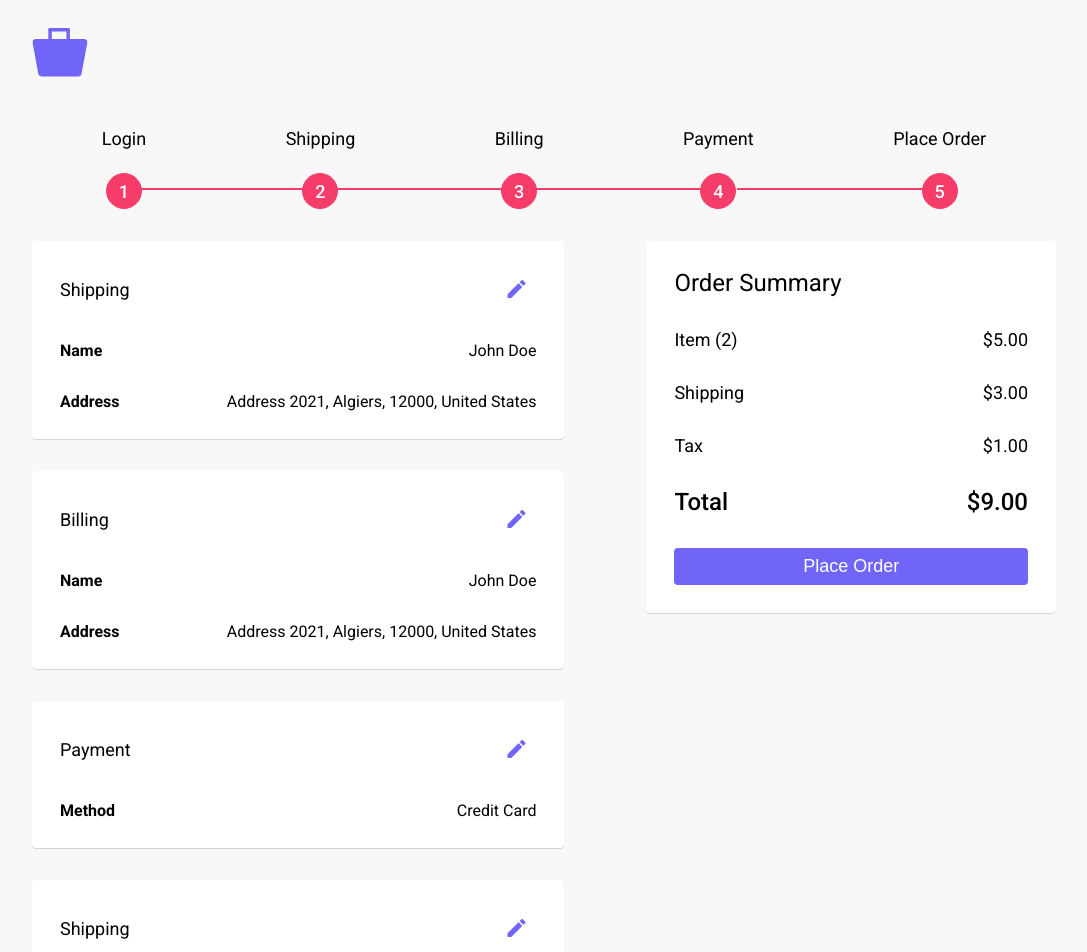
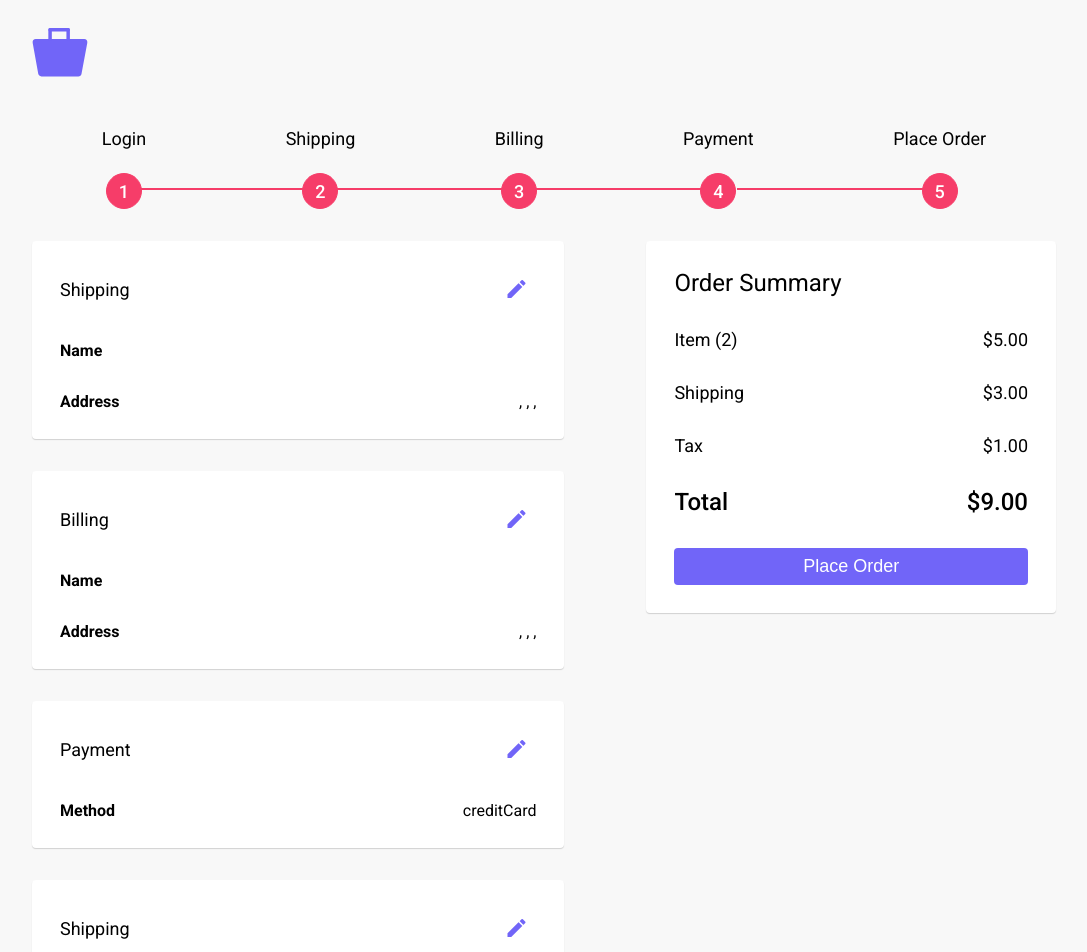
Before and after one commit to harounach/vegefru, a Next.js app: page /placeOrder in a window 1280 px wide. Shown: the top 952 px of the page, without its empty margins (96-1183 px from the left). Built offline with nearby package versions, Linux system fonts and the light colour scheme.

Commit message:
Feed place order cards with real data

```diff
--- a/components/PlaceOrderCard/PlaceOrderBillingCard.jsx
+++ b/components/PlaceOrderCard/PlaceOrderBillingCard.jsx
@@ -3,15 +3,7 @@ import classNames from "classnames";
 import styles from "./PlaceOrderCard.module.scss";
 import Button from "../Button/Button";
 
-const PlaceOrderBillingCard = () => {
-  const billingInfo = {
-    fullName: "John Doe",
-    address: "Address 2021",
-    city: "Algiers",
-    postalCode: "12000",
-    country: "United States",
-  };
-
+const PlaceOrderBillingCard = ({ billingInfo }) => {
   const address = `${billingInfo.address}, ${billingInfo.city}, ${billingInfo.postalCode}, ${billingInfo.country}`;
 
   return (
--- a/components/PlaceOrderCard/PlaceOrderPaymentCard.jsx
+++ b/components/PlaceOrderCard/PlaceOrderPaymentCard.jsx
@@ -3,9 +3,7 @@ import classNames from "classnames";
 import styles from "./PlaceOrderCard.module.scss";
 import Button from "../Button/Button";
 
-const PlaceOrderPaymentCard = () => {
-  const paymentMethod = "Credit Card";
-
+const PlaceOrderPaymentCard = ({ paymentMethod }) => {
   return (
     <div className={classNames(styles["place-order-card"])}>
       {/* Title row */}
--- a/components/PlaceOrderCard/PlaceOrderShippingCard.jsx
+++ b/components/PlaceOrderCard/PlaceOrderShippingCard.jsx
@@ -3,15 +3,7 @@ import classNames from "classnames";
 import styles from "./PlaceOrderCard.module.scss";
 import Button from "../Button/Button";
 
-const PlaceOrderShippingCard = () => {
-  const shippingInfo = {
-    fullName: "John Doe",
-    address: "Address 2021",
-    city: "Algiers",
-    postalCode: "12000",
-    country: "United States",
-  };
-
+const PlaceOrderShippingCard = ({ shippingInfo }) => {
   const address = `${shippingInfo.address}, ${shippingInfo.city}, ${shippingInfo.postalCode}, ${shippingInfo.country}`;
 
   return (
--- a/pages/placeOrder.jsx
+++ b/pages/placeOrder.jsx
@@ -1,4 +1,5 @@
 import React from "react";
+import { useSelector } from "react-redux";
 import Head from "next/head";
 import classNames from "classnames";
 import styles from "./placeOrder.module.scss";
@@ -10,14 +11,13 @@ import PlaceOrderShippingCard from "../components/PlaceOrderCard/PlaceOrderShipp
 import PlaceOrderBillingCard from "../components/PlaceOrderCard/PlaceOrderBillingCard";
 import PlaceOrderPaymentCard from "../components/PlaceOrderCard/PlaceOrderPaymentCard";
 import Footer from "../components/Footer/Footer";
-import {
-  shippingInfo,
-  billingInfo,
-  paymentInfo,
-  itemsInfo,
-} from "../data/data";
+import { shippingInfo } from "../data/data";
 
 export default function PlaceOrder() {
+  const { shipping, billing, paymentMethod } = useSelector(
+    (state) => state.order
+  );
+
   return (
     <div className={classNames(styles.placeOrder)}>
       <Head>
@@ -40,13 +40,13 @@ export default function PlaceOrder() {
         <main className={classNames(styles.placeOrder__main, "section")}>
           <section className={classNames(styles.placeOrder__info)}>
             <div className={classNames(styles["placeOrder__info-sect"])}>
-              <PlaceOrderShippingCard />
+              <PlaceOrderShippingCard shippingInfo={shipping} />
             </div>
             <div className={classNames(styles["placeOrder__info-sect"])}>
-              <PlaceOrderBillingCard />
+              <PlaceOrderBillingCard billingInfo={billing} />
             </div>
             <div className={classNames(styles["placeOrder__info-sect"])}>
-              <PlaceOrderPaymentCard />
+              <PlaceOrderPaymentCard paymentMethod={paymentMethod} />
             </div>
             <div className={classNames(styles["placeOrder__info-sect"])}>
               <PlaceOrderCard items info={shippingInfo} />
```
